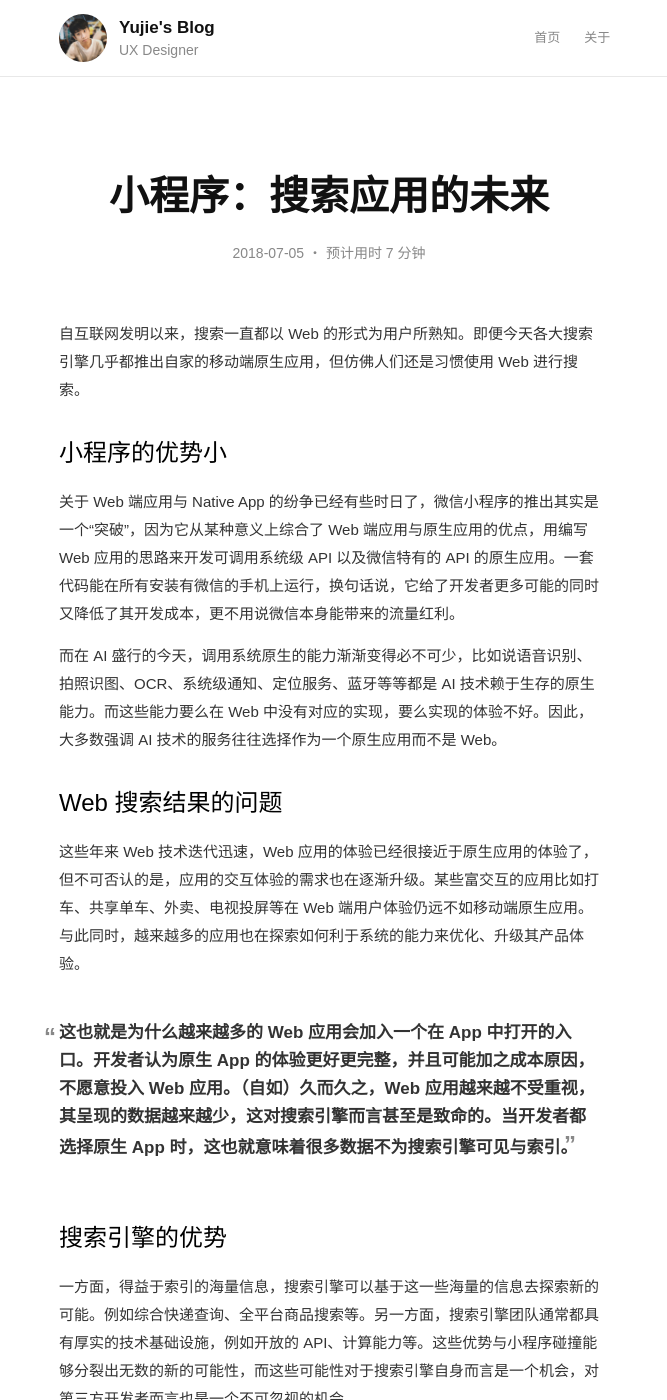
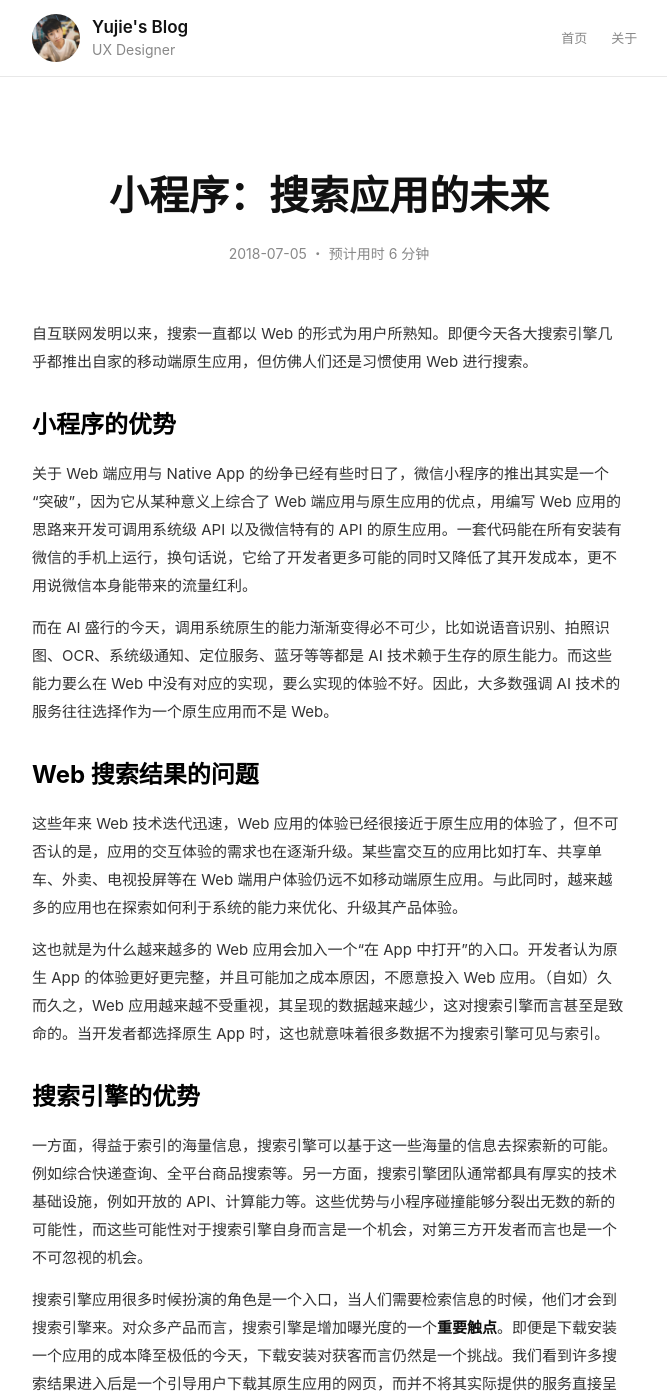
Before and after one commit to imyujie/imyujie.github.io, a Jekyll site: the page built from _posts/2018-07-05-future-of-search-app.markdown, in a window 1280 px wide and 1400 px high. Shown: the whole window, without its empty margins (311-978 px from the left). Built offline with Jekyll 4.4.1, drawn with Linux system fonts in a browser that asks for light colours; some of the changed text lies outside the part shown.

Commit message:
fix visual bugs

```diff
--- a/_posts/2018-07-05-future-of-search-app.markdown
+++ b/_posts/2018-07-05-future-of-search-app.markdown
@@ -3,12 +3,13 @@
 title:  小程序：搜索应用的未来
 date:   2018-07-05 16:05:17 +0800
 categories: 产品思考
+thumbnail: /assets/img/miniprogram.jpeg
 author: lyj
 ---
 
 自互联网发明以来，搜索一直都以 Web 的形式为用户所熟知。即便今天各大搜索引擎几乎都推出自家的移动端原生应用，但仿佛人们还是习惯使用 Web 进行搜索。
 
-## 小程序的优势小
+## 小程序的优势
 
 关于 Web 端应用与 Native App 的纷争已经有些时日了，微信小程序的推出其实是一个“突破”，因为它从某种意义上综合了 Web 端应用与原生应用的优点，用编写 Web 应用的思路来开发可调用系统级 API 以及微信特有的 API 的原生应用。一套代码能在所有安装有微信的手机上运行，换句话说，它给了开发者更多可能的同时又降低了其开发成本，更不用说微信本身能带来的流量红利。
 
--- a/_sass/style.scss
+++ b/_sass/style.scss
@@ -3,7 +3,7 @@
 $colorA: #60E4A4;
 $colorB: #554BF4;
 
-$wrapper-width: 10rem;
+$wrapper-width: 11rem;
 $bleed-width: 14rem;
 
 $header-height: 2rem;
@@ -36,12 +36,15 @@
     margin: 0;
 }
 body>header {
+    font-family: -apple-system,BlinkMacSystemFont,"Segoe UI",Roboto,Oxygen-Sans,Ubuntu,Cantarell,"Helvetica Neue",sans-serif;
     position: fixed;
     top: 0;
+    backdrop-filter: blur(20px);
+    -webkit-backdrop-filter: blur(10px);
     width: 100%;
     box-sizing: border-box;
     border-bottom: 1px solid rgba(0,0,0,.09);
-    background: #fff;
+    background: rgba(255,255,255,.75);
     height: $header-height;
     transition: height .3s;
     z-index: 999;
@@ -58,7 +61,8 @@
     }
 }
 
-main {
+body main {
+    font-family: -apple-system,BlinkMacSystemFont,"Segoe UI",Roboto,Oxygen-Sans,Ubuntu,Cantarell,"Helvetica Neue",sans-serif;
     background: #fafafa;
     min-height: 100vh;
     padding-top: $header-height;
@@ -140,8 +144,10 @@
 
 article.wrapper {
     padding-top: $header-height;
+    font-family: -apple-system,BlinkMacSystemFont,"Segoe UI",Roboto,Oxygen-Sans,Ubuntu,Cantarell,"Helvetica Neue",sans-serif;
 }
 .post-content {
+
     display: flex;
     flex-direction: column;
     align-items: center;
@@ -247,6 +253,7 @@
     }
 
     h2 {
+        font-weight: 700;
         width: 100%;
         font-size: .75rem;
         line-height: 1.2rem;
@@ -308,7 +315,7 @@
     }
 
     blockquote {
-        margin: .5rem;
+        margin: 14px;
 
         p {
             font-size: 17px;
@@ -320,7 +327,7 @@
             }
             &:after {
                 font-size: 24px;
-                right: 5px;
+                right: 0;
             }
         }
 
@@ -330,6 +337,11 @@
         font-size: 14px;
     }
 
+    hr {
+        height: 3px;
+        width: 80px;
+        margin: 42px 0 56px 0;
+    }
     figure.highlight {
         margin: 28px 0;
     }
@@ -480,7 +492,7 @@
         h3 {
             margin: .21rem 0;
             color: #000;
-            font-weight: 900;
+            font-weight: 700;
             font-size: .53rem;
         }
         a {
@@ -553,7 +565,7 @@
     }
 
     .cat-icon {
-        font-size: 18px;
+        font-size: 20px;
     }
 
     .padding-wrapper {
```
Also changed, not shown: other parts of _posts/2018-07-05-future-of-search-app.markdown (+2 -2 lines), _posts/2018-10-02-era-of-design-language.markdown (added, +27 -0 lines), assets/img/1.png (added), assets/img/miniprogram.jpeg (added), 1 other file.
